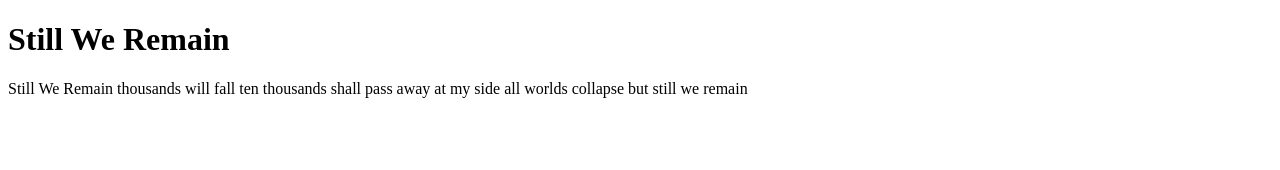
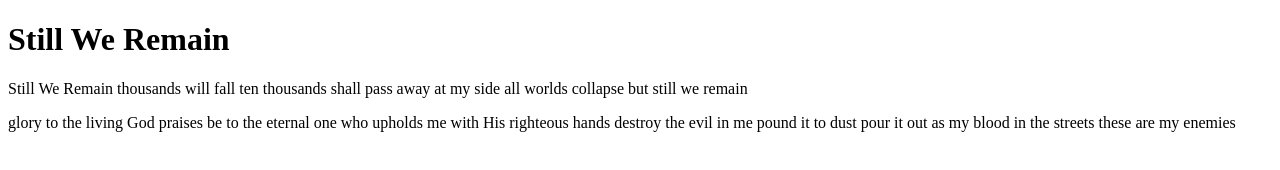
Before and after one commit to Tomm1slaw/learning-git-2, a plain HTML site: page index.html in a window 1280 px wide. Drawn offline with Linux system fonts and the light colour scheme.

Commit message:
Add second content

```diff
--- a/index.html
+++ b/index.html
@@ -10,5 +10,13 @@
 		ten thousands shall pass away at my side
 		all worlds collapse
 		but still we remain</p>
+		<p>glory
+		to the living God
+		praises be to the eternal one
+		who upholds me with His righteous hands
+		destroy the evil in me
+		pound it to dust
+		pour it out as my blood in the streets
+		these are my enemies</p>
 </body>
 </html>
```
